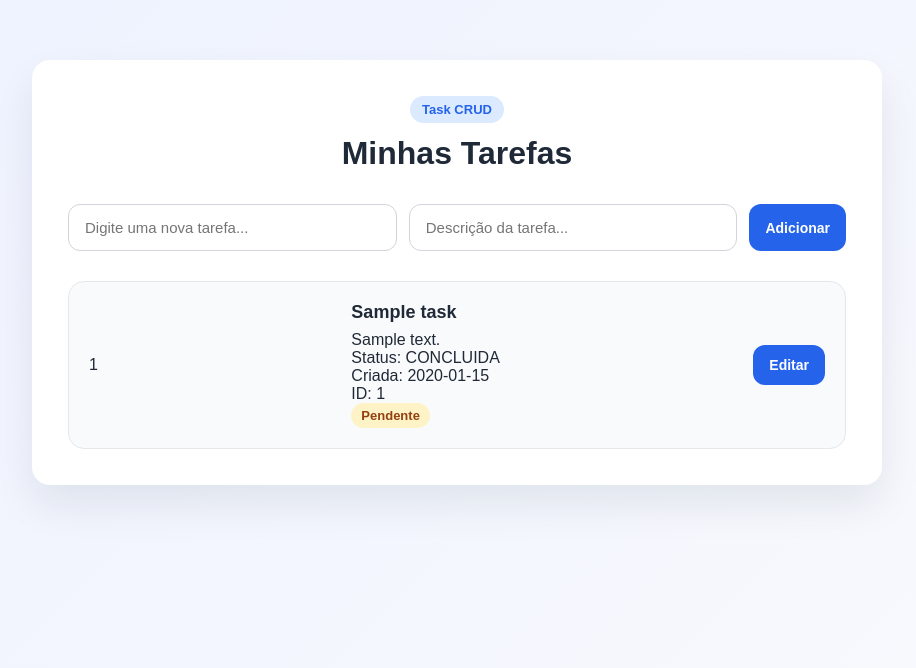
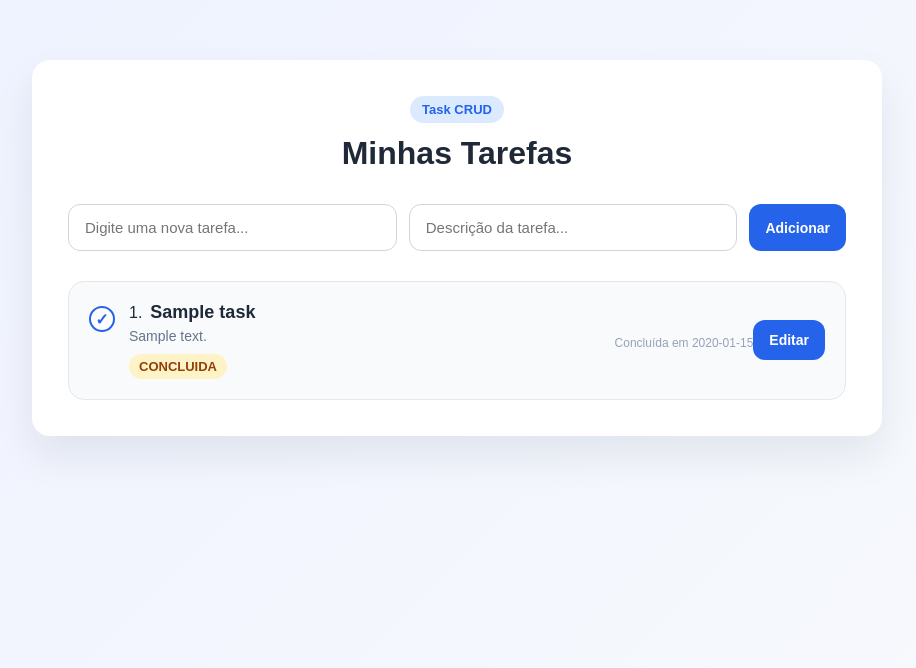
Before and after one commit to joaoribeiro-p/task-crud-python, a Flask app: page / in a window 1280 px wide. Shown: the top 668 px of the page, without its empty margins (183-1099 px from the left). Run offline with Flask 3, Linux system fonts and the light colour scheme; tables that the repository leaves empty hold one stand-in row (values such as "Sample post"); parts of the project's set-up code (start-up, migrations or seed data) failed here and were passed over.

Commit message:
add interface web

```diff
--- a/app/models/taskmodel.py
+++ b/app/models/taskmodel.py
@@ -4,6 +4,8 @@ class Task:
 
     STATUS_PENDENTE = "PENDENTE"
     STATUS_CONCLUIDA = "CONCLUIDA"
+
+
 
     def __init__(
         self,
--- a/app/repositories/taskrepository.py
+++ b/app/repositories/taskrepository.py
@@ -1,5 +1,6 @@
 from app.database import get_connection
 from app.models.taskmodel import Task
+from datetime import datetime
 
 #inserir task no db
 def insert_task(task):
--- a/app/routes/rotas.py
+++ b/app/routes/rotas.py
@@ -1,6 +1,6 @@
 from flask import Blueprint, render_template, request, redirect, url_for
 from app.services.taskservice import TaskService
-from app.database import get_task_by_id
+from app.repositories.taskrepository import get_task_by_id
 
 
 main = Blueprint("main", __name__)
@@ -18,3 +18,22 @@ def edit(task_id):
     task = get_task_by_id(task_id)
 
     return render_template("edit.html", task=task)
+
+@main.route("/criar", methods=["POST"])
+def criar_tarefa():
+
+    title = request.form["title"]
+
+    desc = request.form["desc"]
+
+    task = service.create_task(title, desc)
+
+@main.route("/complete/<int:task_id>", methods=["POST"])
+def complete(task_id):
+    service.complete_task(task_id)
+    return redirect(url_for("main.index"))
+
+@main.route("/reopen/<int:task_id>", methods=["POST"])
+def reopen(task_id):
+    service.reopen_task(task_id)
+    return redirect(url_for("main.index"))
--- a/app/static/css/style.css
+++ b/app/static/css/style.css
@@ -46,6 +46,8 @@ body {
     color: #64748b;
     font-size: 15px;
 }
+
+
 
 .task-form {
     display: flex;
@@ -110,6 +112,72 @@ button:hover,
     transform: translateY(-2px);
 }
 
+.task-main {
+    display: flex;
+    align-items: flex-start;
+    gap: 14px;
+    flex: 1;
+    min-width: 0;
+}
+
+.task-check {
+    display: flex;
+    align-items: flex-start;
+    padding-top: 6px;
+    border-radius: solid 2px ;
+}
+
+.check-form {
+    margin-top: 4px;
+}
+
+.check-button {
+    width: 26px;
+    height: 26px;
+    padding: 0;
+    border: 2px solid #2563eb;
+    border-radius: 50%;
+    background: white;
+    color: #2563eb;
+    font-size: 16px;
+    font-weight: bold;
+    cursor: pointer;
+}
+
+.check-button:hover {
+    background: #dbeafe;
+}
+
+.task-date {
+    margin-top: 6px;
+    color: #94a3b8;
+    font-size: 12px;
+}
+
+.task-content {
+    flex: 1;
+    min-width: 0;
+}
+
+.task-top {
+    display: flex;
+    align-items: baseline;
+    gap: 8px;
+}
+
+.task-content h2 {
+    font-size: 18px;
+    line-height: 1.2;
+    word-break: break-word;
+}
+
+.task-desc {
+    margin-top: 4px;
+    color: #64748b;
+    font-size: 14px;
+    word-break: break-word;
+}
+
 .task-info h2 {
     margin-bottom: 8px;
     font-size: 18px;
@@ -118,6 +186,7 @@ button:hover,
 .status {
     display: inline-block;
     padding: 5px 10px;
+    margin-top: 10px;
     border-radius: 999px;
     font-size: 13px;
     font-weight: bold;
@@ -137,6 +206,7 @@ button:hover,
     display: flex;
     align-items: center;
     gap: 10px;
+    flex-shrink: 0;
 }
 
 .actions form {
--- a/app/templates/index.html
+++ b/app/templates/index.html
@@ -8,34 +8,61 @@
     <h1>Minhas Tarefas</h1>
 </header>
 
-<form action="" method="POST" class="task-form" autocomplete="off">
+<form action="/criar" method="POST" class="task-form" autocomplete="off">
+
     <input type="text" name="title" placeholder="Digite uma nova tarefa..." required>
+
     <input type="text" name="desc" placeholder="Descrição da tarefa..." required>
+
     <button type="submit">Adicionar</button>
+
 </form>
 
+<!-- listagem -->
 <section class="task-list">
+
     {% for task in tasks %}
     <article class="task-card">
-        <span class="task-order">
-            {{ loop.index }}
+
+        <div class="task-main">
+
+            <!-- check-box-->
+            <form action="{{ url_for('main.complete', task_id=task.id) }}" method="POST" class="check-form">
+                <button type="submit" class="check-button">
+                    {% if task.status == "CONCLUIDA" %}
+                    ✓
+                    {% endif %}
+                </button>
+            </form>
+
+            <div class="task-content">
+                <div class="task-top">
+                    <span class="task-number">{{ loop.index }}.</span>
+                    <h2>{{ task.title }}</h2>
+                </div>
+
+                <p class="task-desc">{{ task.desc }}</p>
+
+                <span class="status pending">
+                    {{ task.status }}
+                </span>
+            </div>
+
+        </div>
+
+        <!--Data da tasks-->
+        <span class="task-date">
+            {% if task.status == "CONCLUIDA" %}
+                Concluída em {{ task.completed_at }}
+            {% else %}
+                Criada em {{ task.created_at }}
+            {% endif %}
         </span>
-        <div class="task-info">
-            <h2>{{ task.title }}</h2>
-            <p>{{ task.desc }}</p>
-            <p>Status: {{ task.status }}</p>
-            <p>Criada: {{ task.created_at }}</p>
-            <p>ID: {{ task.id }} </p>
-
-
-            <span class="status pending">
-                {{ "Pendente" if task.status else "Concluida" }}
-            </span>
-        </div>
 
         <div class="actions">
             <a href="{{ url_for('main.edit', task_id=task.id) }}">Editar</a>
         </div>
+
     </article>
 
     {% else %}
--- a/run.py
+++ b/run.py
@@ -1,17 +1,16 @@
-from app.main import iniciar
+#from app.main import iniciar
 from app.database import init_db
 
 #para rodar via terminal
-init_db()
-iniciar()
+#init_db()
+#iniciar()
 
-'''
+
 from app import create_app
 from app.database import init_db
 
 app = create_app()
 
 if __name__ == "__main__":
-    #init_db()
+    init_db()
     app.run(debug=True)
-    '''
```
